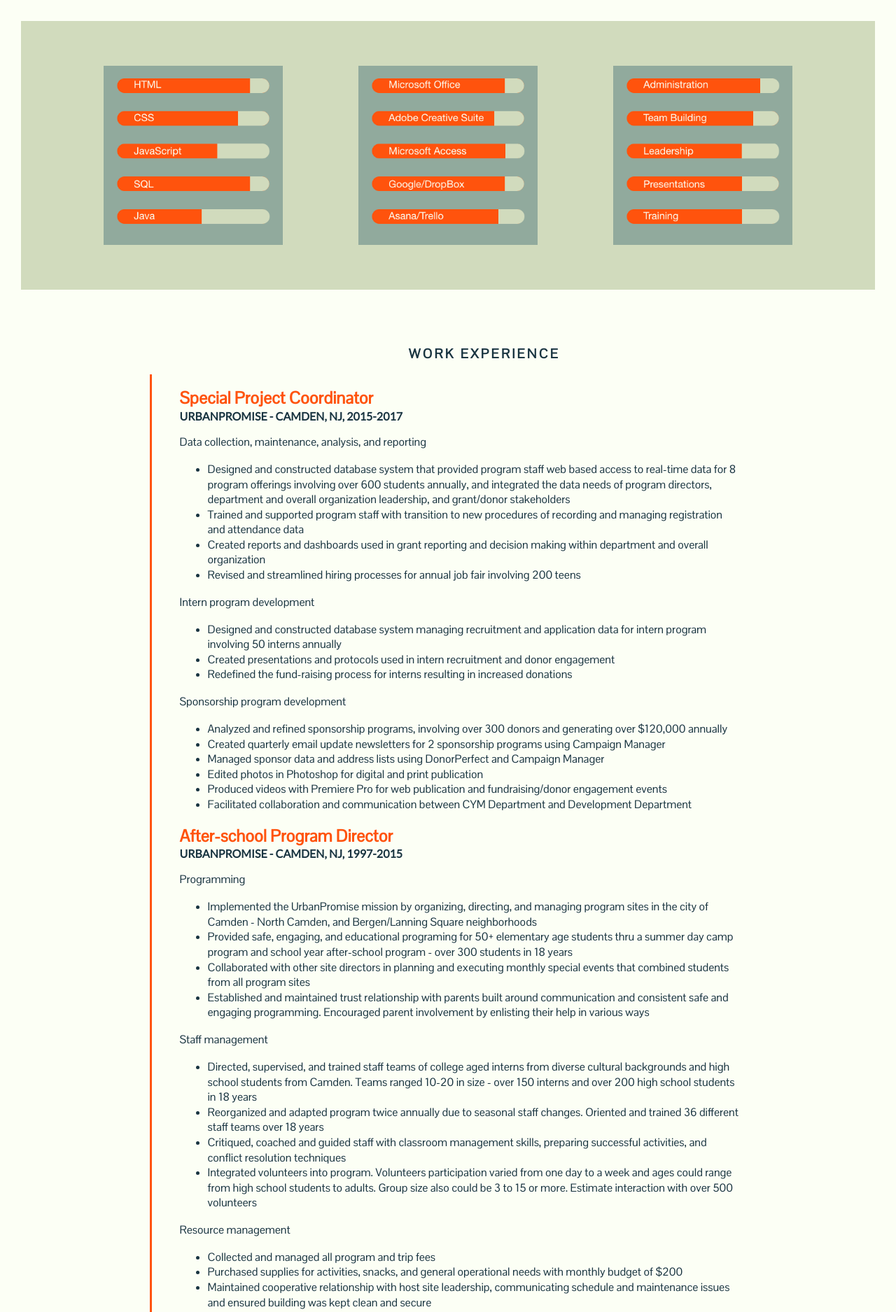
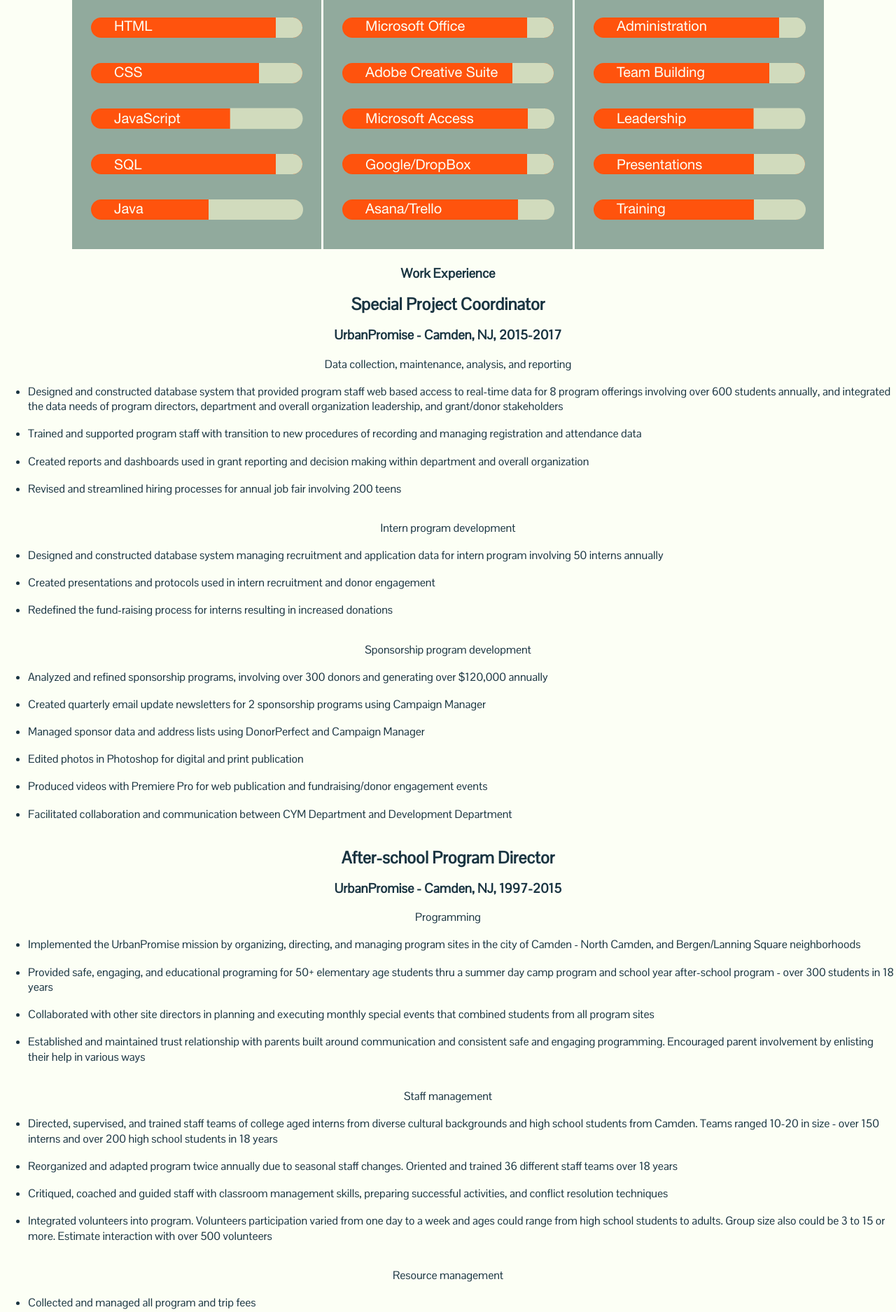
Before and after one commit to Briannewhall/Brian-Newhall, a PHP site: page /resume.html in a window 1280 px wide. Shown: the part 82-1957 px from the top of the page at 70% size. Run offline with PHP 8.4, Linux system fonts and the light colour scheme.

Commit message:
refactor home page

```diff
--- a/styles.css
+++ b/styles.css
@@ -33,9 +27,19 @@
 	background-color:#193441;
 
 }
+details{
+	padding-bottom: 1em;
+}
+summary{
+	color:#ff530d;
+	font-size: 1.3em;
+}
 ul{
 	line-height:1.35em;
 	text-align: left;
+}
+li{
+	padding-bottom: 1.1em;
 }
 button{
 	border: 2px solid #FCFFF5;
@@ -112,63 +85,41 @@
 	letter-spacing:5px;
 	font-size:1.5em;
 }
-.flexText{
-	width: 45%;
-	padding:4em;
-	text-align: left;
+.sectionBlue{
+	background-color: #193441;
+	padding-bottom: 1em;
+	padding-top:2em;
 }
-.flexProject{
-	align-self: center;
-	padding: 4em;
-
-}
-.flexBoxGraphs{
-	display:flex;
-	justify-content:space-around;
-	background-color: #D1DBBD;
-	flex-wrap: wrap;
-	padding:4em;
-	margin:30px;
-
-}
-.graftImg{
-	width:256px;
-	height:256px
-}
-.flexBox{
-	display:flex;
+.section{
+	display:inline-flex;
 	justify-content:center;
 	flex-wrap: wrap;
+	padding: 2em 0em;
+}
+.darksection{
+	background-color: #D1DBBD;
+}
+
+.flexWide{
+	width: 45%;
+	text-align: left;
+	margin-left: 2em;
+}
+.flexNarrow {
+	width: 30%;
+	padding: 4em;
+	align-self: center;
+}
+.leftText{
+	max-width: 65%;
+}
+.orange{
+	color: #ff530d;
+	text-align: center;
+	font-family: "lato";
+	font-weight: 100;
+	letter-spacing:10px;
+	text-transform: uppercase;
+	background-color: #193441;
 	padding-bottom: 2em;
-	padding-top:2em;
 }
-.leftTxt{
-	display:flex;
-	text-transform:uppercase;
-	letter-spacing:3.2px;
-	width:400px;
-	justify-content: flex-end;
-	padding-right:5em;
-}
-.rightTxt{
-	width:50em;
-	padding-left: 40px;
-	margin: 0px 20px 40px 10px;
-	border-left: solid;
-	border-left-color: #FF530D;
-}
-.rightTxt h2{
-	color:#FF530D;
-	margin-bottom:2.7px;
-	text-align: left;
-}
-.rightTxt h3{
-	font-size:1em;
-	font-family:'lato';
-	text-transform:uppercase;
-	margin-top:0px;
-	text-align: left;
-}
-.jobDescript{
-	text-align: left;
-}
```
Also changed, not shown: other parts of styles.css (+1 -38 lines), index.html (+87 -37 lines).
